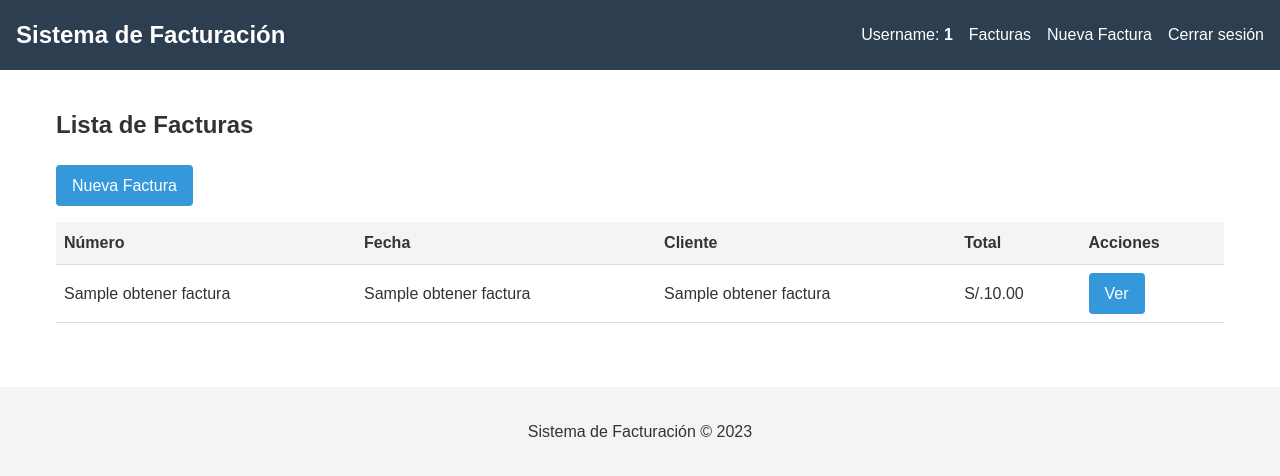
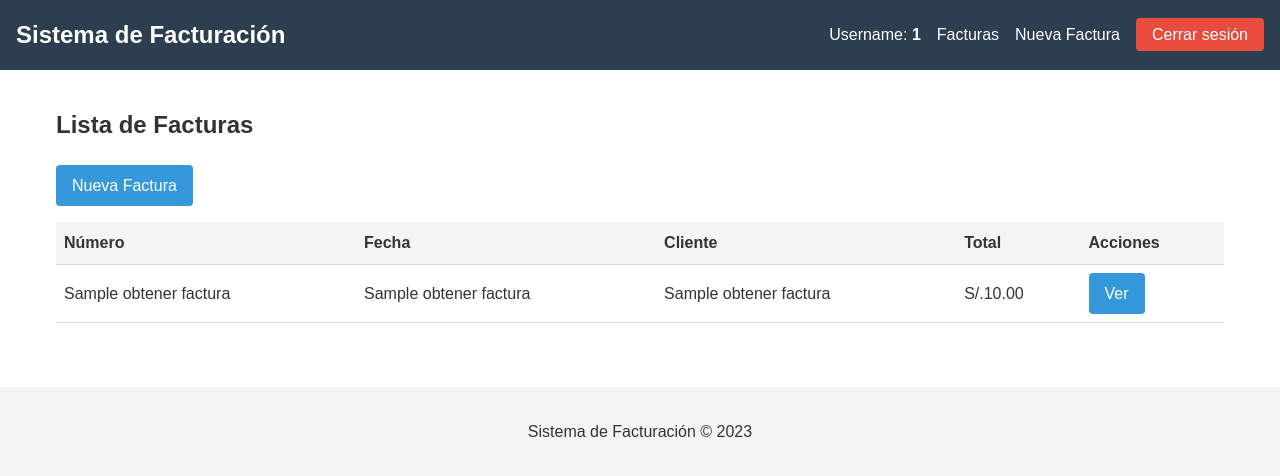
Before and after one commit to Fidel-Arias/ModuloFacturacion, a Flask app: page /facturas in a window 1280 px wide. Shown: the top 476 px of the page. Run offline with Flask 3, Linux system fonts and the light colour scheme; the visitor is signed in with stand-in values (Sample User, id 1); a database or web service that is not in the repository returns one stand-in record (values such as "Sample title"); some libraries are stand-ins or nearby versions.

Commit message:
feat: agregar estilos al botón .cerrar_sesion

```diff
--- a/static/style.css
+++ b/static/style.css
@@ -38,6 +38,13 @@ nav ul li {
 nav ul li a {
     color: white;
     text-decoration: none;
+}
+.cerrar_sesion {
+    background: #e74c3c;
+    color: white;
+    padding: 0.5rem 1rem;
+    text-decoration: none;
+    border-radius: 4px;
 }
 
 main {
```
